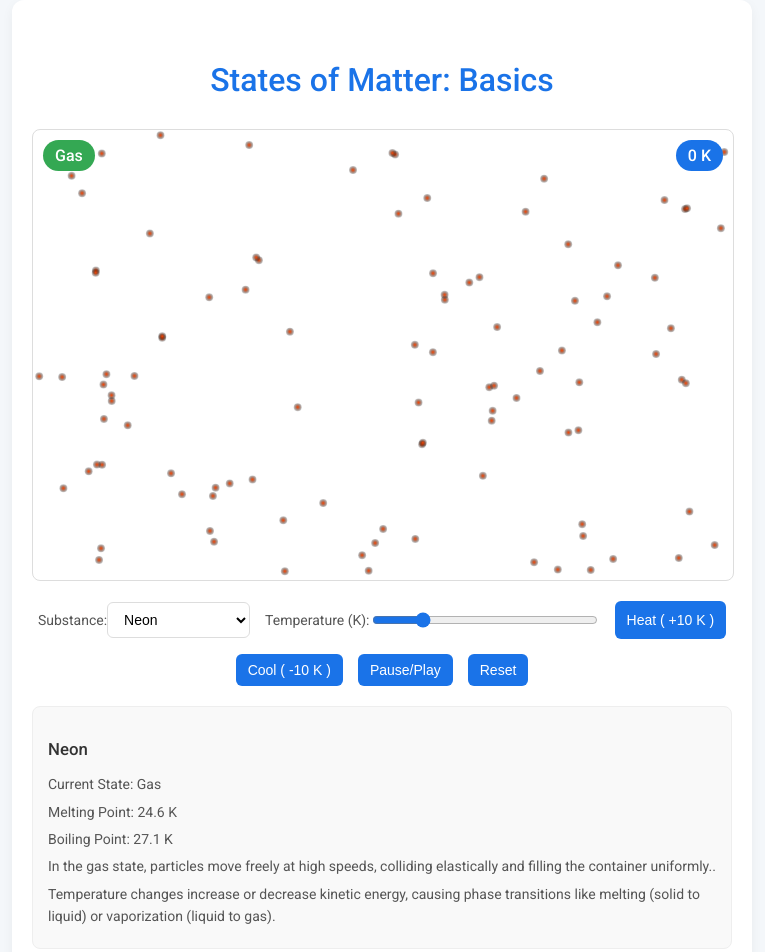
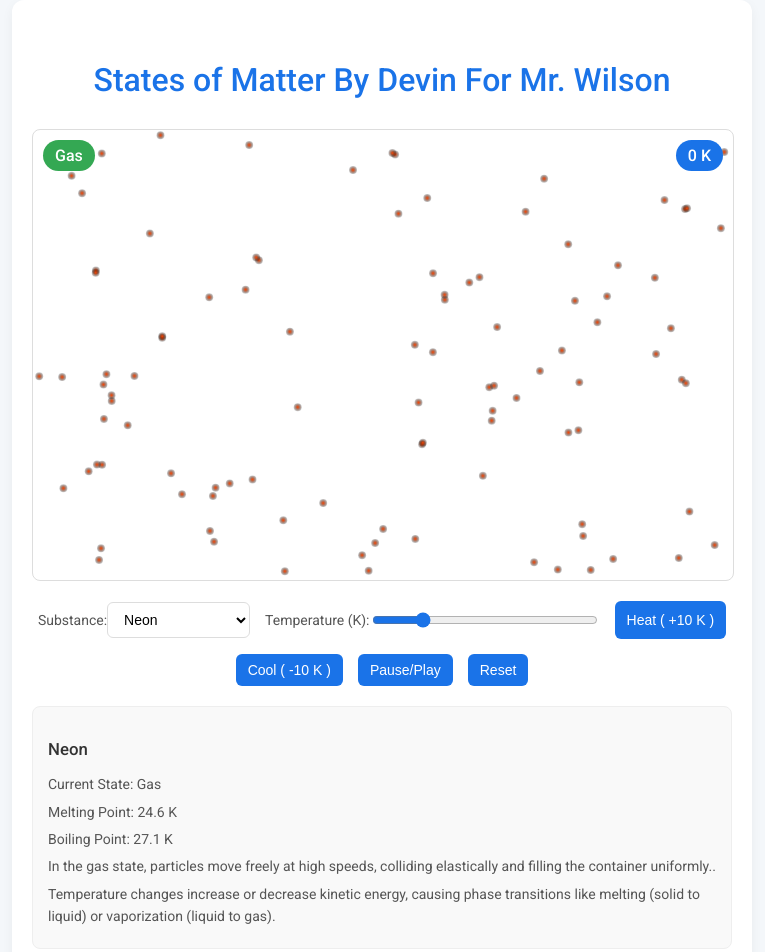
Before and after one commit to CueOnYT/StatesOfMatter, a plain HTML site: page index.html in a window 1280 px wide. Shown: the whole page, without its empty margins (258-1023 px from the left). Drawn offline with Linux system fonts and the light colour scheme.

Commit message:
Update index.html

```diff
--- a/index.html
+++ b/index.html
@@ -3,7 +3,7 @@
 <head>
     <meta charset="UTF-8">
     <meta name="viewport" content="width=device-width, initial-scale=1.0">
-    <title>States of Matter Simulation</title>
+    <title>States of Matter By Devin</title>
     <link href="https://fonts.googleapis.com/css2?family=Roboto:wght@300;400;500&display=swap" rel="stylesheet">
     <style>
         body {
@@ -140,7 +140,7 @@
 </head>
 <body>
     <div class="container">
-        <h1>States of Matter: Basics</h1>
+        <h1>States of Matter By Devin For Mr. Wilson</h1>
         <div id="simulation">
             <canvas id="canvas"></canvas>
             <div id="thermometer">0 K</div>
```
